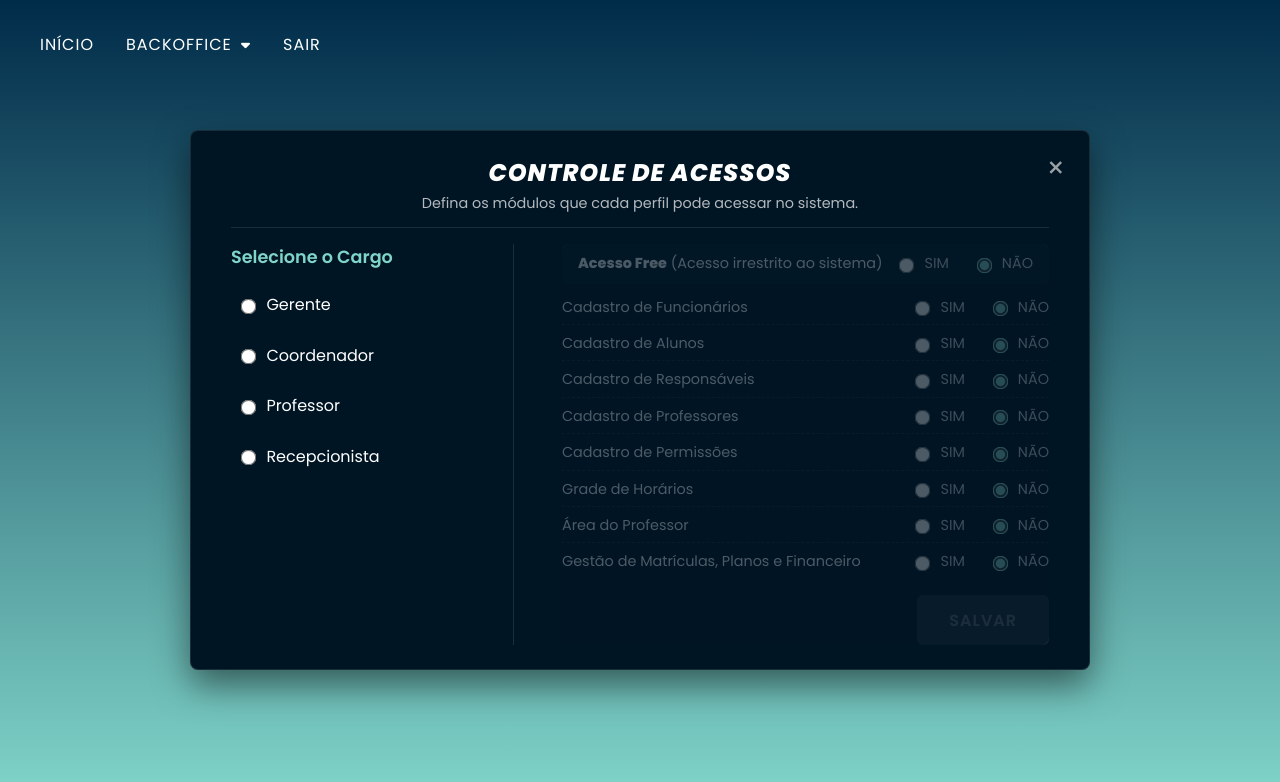
After one commit to avernax-droid/MyGym, a Flask app: page /backoffice/permissoes in a window 1280 px wide. The commit adds this page. Shown: the top 782 px of the page. Run offline with Flask 3, Linux system fonts and the light colour scheme; the visitor is signed in with stand-in values (Sample User, id 1).

Commit message:
Implementação do Controle de Acessos, matriz de permissões, ajustes de menu dinâmico e melhorias visuais

```diff
--- a/server.py
+++ b/server.py
@@ -18,9 +18,12 @@
 # 03/08/26: Atualização da rota index para validar login com banco de dados e redirect com parâmetro show_login.
 # 03/08/26: Adição de validação de existência na base (funcionarios/professores/alunos) antes de criar o usuário.
 # 03/08/26: Ajuste na validação do Professor para buscar na tabela funcionarios (Opção B) e correção de aspas na msg_erro.
+# 04/08/26: Implementação do decorador de segurança @requer_permissao e criação das rotas para o Controle de Acessos.
+# 04/08/26: Alteração na rota /api/permissoes/salvar para aplicar lógica de UPDATE caso o registro exista, ou INSERT caso contrário.
 # ==============================================================================
 
 import os
+from functools import wraps
 from flask import Flask, render_template, request, session, redirect, url_for, jsonify
 from dotenv import load_dotenv
 import re
@@ -53,6 +56,55 @@ def is_mobile(user_agent):
             return True
 
     return False
+
+def requer_permissao(modulo):
+    """
+    Decorador para proteger as rotas. Verifica se o perfil logado tem acesso ao módulo
+    especificado ou se possui a chave mestra 'mod_free'.
+    """
+    def decorator(f):
+        @wraps(f)
+        def decorated_function(*args, **kwargs):
+            perfil = session.get('perfil')
+
+            # Se não estiver logado, redireciona para a capa
+            if not perfil:
+                return redirect(url_for('index'))
+
+            # O admin master tem acesso irrestrito
+            if perfil == 'admin':
+                return f(*args, **kwargs)
+
+            conn = get_connection()
+            if conn:
+                try:
+                    cursor = conn.cursor()
+                    # Verifica se o cargo tem acesso ao módulo solicitado OU ao módulo Free
+                    sql = """
+                        SELECT pode_acessar FROM permissoes_cargo
+                        WHERE cargo = %s AND (modulo = %s OR modulo = 'mod_free')
+                    """
+                    cursor.execute(sql, (perfil, modulo))
+                    permissoes = cursor.fetchall()
+
+                    tem_acesso = False
+                    for (pode_acessar,) in permissoes:
+                        if pode_acessar == 1:
+                            tem_acesso = True
+                            break
+
+                    if tem_acesso:
+                        return f(*args, **kwargs)
+                except Exception as e:
+                    print(f"Erro ao verificar permissão no banco: {e}")
+                finally:
+                    cursor.close()
+                    conn.close()
+
+            # Se não tiver acesso, bloqueia e retorna para a home
+            return redirect(url_for('index'))
+        return decorated_function
+    return decorator
 
 @app.route('/', methods=['GET', 'POST'])
 def index():
@@ -156,7 +208,6 @@ def cadastrar_usuario():
                     cursor.execute(sql_check, (nome_completo,))
                     existe = cursor.fetchone()
                     if not existe:
-                        # Removidas as aspas simples ao redor de {nome_completo} para evitar erro visual no JavaScript
                         msg_erro = f"{perfil.capitalize()} {nome_completo} não encontrado(a) na base de dados do sistema."
                         return redirect(url_for('index', erro_cadastro=msg_erro))
                 except Exception as e:
@@ -226,6 +277,7 @@ def buscar_funcionario():
     return jsonify({'encontrado': False})
 
 @app.route('/backoffice/funcionarios/novo')
+@requer_permissao('mod_cad_func')
 def novo_funcionario():
     """
     Rota para exibir o formulário de cadastro de novos funcionários no backoffice.
@@ -233,6 +285,7 @@ def novo_funcionario():
     return render_template('backoffice/cadastro_funcionario.html')
 
 @app.route('/backoffice/funcionarios/salvar', methods=['POST'])
+@requer_permissao('mod_cad_func')
 def salvar_funcionario():
     """
     Rota responsável por receber os dados do formulário, verificar se possui ID
@@ -277,5 +330,91 @@ def salvar_funcionario():
 
     return redirect(url_for('novo_funcionario'))
 
+# ==============================================================================
+# ROTAS DO CONTROLE DE ACESSOS E PERMISSÕES
+# ==============================================================================
+
+@app.route('/backoffice/permissoes')
+@requer_permissao('mod_cad_perm')
+def controles_de_acesso():
+    """
+    Renderiza a interface do Controle de Acessos.
+    """
+    return render_template('backoffice/permissoes.html')
+
+@app.route('/api/permissoes/buscar', methods=['GET'])
+def buscar_permissoes():
+    """
+    Rota API que busca no banco de dados todas as permissões cadastradas para um cargo específico.
+    """
+    cargo = request.args.get('cargo')
+    if not cargo:
+        return jsonify({'sucesso': False, 'msg': 'Cargo não informado.'})
+
+    conn = get_connection()
+    if conn:
+        try:
+            cursor = conn.cursor()
+            sql = "SELECT modulo, pode_acessar FROM permissoes_cargo WHERE cargo = %s"
+            cursor.execute(sql, (cargo,))
+            rows = cursor.fetchall()
+
+            # Monta um dicionário com os módulos (ex: {'mod_free': 1, 'mod_cad_func': 0})
+            permissoes = {row[0]: row[1] for row in rows}
+
+            return jsonify({'sucesso': True, 'permissoes': permissoes})
+        except Exception as e:
+            print(f"Erro ao buscar permissões via API: {e}")
+        finally:
+            cursor.close()
+            conn.close()
+
+    return jsonify({'sucesso': False})
+
+@app.route('/api/permissoes/salvar', methods=['POST'])
+@requer_permissao('mod_cad_perm')
+def salvar_permissoes():
+    """
+    Rota API que recebe um JSON com o cargo e a matriz de permissões
+    para gravar na tabela permissoes_cargo (via UPDATE ou INSERT).
+    """
+    dados = request.get_json()
+    cargo = dados.get('cargo')
+    permissoes = dados.get('permissoes') # Dicionário de módulos e valores (1 ou 0)
+
+    if not cargo or not permissoes:
+        return jsonify({'sucesso': False, 'msg': 'Dados incompletos.'})
+
+    conn = get_connection()
+    if conn:
+        try:
+            cursor = conn.cursor()
+
+            # Percorre cada permissão enviada da tela
+            for modulo, valor in permissoes.items():
+                # Verifica se a regra de permissão para este cargo e módulo já existe
+                cursor.execute("SELECT id FROM permissoes_cargo WHERE cargo = %s AND modulo = %s", (cargo, modulo))
+                registro = cursor.fetchone()
+
+                if registro:
+                    # Se existe, atualiza o valor
+                    sql_update = "UPDATE permissoes_cargo SET pode_acessar = %s WHERE id = %s"
+                    cursor.execute(sql_update, (valor, registro[0]))
+                else:
+                    # Se não existe, cria o novo registro
+                    sql_insert = "INSERT INTO permissoes_cargo (cargo, modulo, pode_acessar) VALUES (%s, %s, %s)"
+                    cursor.execute(sql_insert, (cargo, modulo, valor))
+
+            conn.commit()
+            return jsonify({'sucesso': True})
+        except Exception as e:
+            print(f"Erro ao salvar permissões no banco: {e}")
+            conn.rollback()
+        finally:
+            cursor.close()
+            conn.close()
+
+    return jsonify({'sucesso': False})
+
 if __name__ == '__main__':
     app.run(host='0.0.0.0', port=5000, debug=True)
--- /dev/null
+++ b/templates/backoffice/permissoes.html
@@ -0,0 +1,461 @@
+{# ==============================================================================
+# PROJETO: MyGym
+# MÓDULO: templates/backoffice/permissoes.html
+# DATA DE CRIAÇÃO: 04/08/26
+# TÍTULO: Controle de Acessos
+# FUNÇÃO: Interface para gerenciamento da tabela permissoes_cargo. Permite
+#         selecionar um cargo e definir "SIM" ou "NÃO" para o acesso a cada módulo.
+#
+# HISTÓRICO DE ALTERAÇÕES:
+# 04/08/26: Criação da interface com lista vertical de cargos e matriz de permissões.
+# 04/08/26: Integração do JavaScript (AJAX) com as rotas reais do backend.
+# 04/08/26: Compactação de layout para evitar rolagem, botão renomeado para "Salvar",
+#           remoção do texto de overlay e adição do botão "X" de fechamento.
+# 04/08/26: Adição da rotina de limpeza de tela (reset visual e overlay) após o salvamento com sucesso.
+# ============================================================================== #}
+
+{% extends "base.html" %}
+
+{% block title %}Controle de Acessos - MyGym{% endblock %}
+
+{% block head %}
+<style>
+    .container-permissoes {
+        background-color: #001524;
+        border: 1px solid rgba(255, 255, 255, 0.1);
+        padding: 1.5rem 2.5rem;
+        border-radius: 8px;
+        width: 100%;
+        max-width: 900px;
+        box-shadow: 0px 15px 35px rgba(0, 0, 0, 0.5);
+        color: #FFFFFF;
+        box-sizing: border-box;
+        display: flex;
+        flex-direction: column;
+        gap: 1rem;
+        position: relative;
+    }
+
+    .btn-fechar-painel {
+        position: absolute;
+        top: 1rem;
+        right: 1.5rem;
+        font-size: 1.8rem;
+        color: #FFFFFF;
+        text-decoration: none;
+        opacity: 0.6;
+        transition: opacity 0.3s ease;
+    }
+
+    .btn-fechar-painel:hover {
+        opacity: 1;
+    }
+
+    .header-pagina {
+        text-align: center;
+        border-bottom: 1px solid rgba(255, 255, 255, 0.1);
+        padding-bottom: 0.8rem;
+    }
+
+    .header-pagina h1 {
+        font-size: 1.5rem;
+        font-weight: 800;
+        font-style: italic;
+        margin: 0 0 0.2rem 0;
+        letter-spacing: 1px;
+        color: #FFFFFF;
+    }
+
+    .header-pagina p {
+        margin: 0;
+        font-size: 0.9rem;
+        color: rgba(255, 255, 255, 0.7);
+    }
+
+    .layout-duas-colunas {
+        display: flex;
+        gap: 3rem;
+    }
+
+    .coluna-cargos {
+        flex: 1;
+        min-width: 250px;
+        border-right: 1px solid rgba(255, 255, 255, 0.1);
+        padding-right: 2rem;
+    }
+
+    .coluna-cargos h2 {
+        font-size: 1.1rem;
+        font-weight: 600;
+        margin-top: 0;
+        margin-bottom: 1rem;
+        color: #80D5C9;
+    }
+
+    .lista-cargos {
+        display: flex;
+        flex-direction: column;
+        gap: 0.8rem;
+    }
+
+    .radio-cargo-wrapper .radio-item {
+        font-size: 1rem;
+        color: #FFFFFF;
+        padding: 0.4rem;
+        border-radius: 6px;
+        transition: background-color 0.2s ease;
+    }
+
+    .radio-cargo-wrapper .radio-item:hover {
+        background-color: rgba(255, 255, 255, 0.05);
+    }
+
+    .radio-cargo-wrapper input[type="radio"]:checked + span {
+        color: #80D5C9;
+        font-weight: 600;
+    }
+
+    .coluna-permissoes {
+        flex: 2;
+        display: flex;
+        flex-direction: column;
+    }
+
+    .overlay-permissoes {
+        position: relative;
+    }
+
+    .overlay-permissoes::after {
+        content: "";
+        position: absolute;
+        top: 0;
+        left: 0;
+        right: 0;
+        bottom: 0;
+        background-color: rgba(0, 21, 36, 0.7);
+        z-index: 10;
+        border-radius: 8px;
+    }
+
+    .overlay-permissoes.ativo::after {
+        display: none;
+    }
+
+    .lista-modulos {
+        display: flex;
+        flex-direction: column;
+        gap: 0.5rem;
+    }
+
+    .linha-modulo {
+        display: flex;
+        justify-content: space-between;
+        align-items: center;
+        padding-bottom: 0.4rem;
+        border-bottom: 1px dashed rgba(255, 255, 255, 0.1);
+    }
+
+    .linha-modulo:last-child {
+        border-bottom: none;
+    }
+
+    .linha-modulo.destaque-free {
+        background-color: rgba(128, 213, 201, 0.05);
+        padding: 0.6rem 1rem;
+        border-radius: 6px;
+        border-bottom: none;
+        margin-bottom: 0.3rem;
+    }
+
+    .nome-modulo {
+        font-size: 0.9rem;
+        color: #FFFFFF;
+        flex: 1;
+    }
+
+    .opcoes-sim-nao {
+        display: flex;
+        gap: 1.5rem;
+        min-width: 150px;
+        justify-content: flex-end;
+    }
+
+    .opcoes-sim-nao .radio-item {
+        margin-bottom: 0;
+    }
+
+    .form-acoes {
+        display: flex;
+        gap: 1rem;
+        margin-top: 1rem;
+        justify-content: flex-end;
+    }
+
+    .btn-custom {
+        padding: 0.8rem 2rem;
+        border-radius: 6px;
+        font-family: var(--fonte-principal);
+        font-size: 1rem;
+        font-weight: 600;
+        cursor: pointer;
+        text-transform: uppercase;
+        letter-spacing: 1px;
+        text-decoration: none;
+        text-align: center;
+        transition: all 0.3s ease;
+        border: none;
+    }
+
+    .btn-salvar {
+        background-color: #80D5C9;
+        color: #002B49;
+    }
+
+    .btn-salvar:disabled {
+        background-color: rgba(255, 255, 255, 0.1);
+        color: rgba(255, 255, 255, 0.3);
+        cursor: not-allowed;
+    }
+
+    .btn-salvar:not(:disabled):hover {
+        background-color: #ffffff;
+    }
+
+    .status-msg {
+        display: none;
+        text-align: right;
+        margin-top: 0.5rem;
+        font-size: 0.9rem;
+    }
+
+    .sucesso { color: #80D5C9; }
+    .erro { color: #ff6b6b; }
+
+</style>
+{% endblock %}
+
+{% block content %}
+<div class="container-permissoes">
+    <a href="/" class="btn-fechar-painel" title="Fechar">&times;</a>
+
+    <header class="header-pagina">
+        <h1>CONTROLE DE ACESSOS</h1>
+        <p>Defina os módulos que cada perfil pode acessar no sistema.</p>
+    </header>
+
+    <div class="layout-duas-colunas">
+
+        <div class="coluna-cargos">
+            <h2>Selecione o Cargo</h2>
+            <div class="lista-cargos radio-cargo-wrapper">
+                <label class="radio-item">
+                    <input type="radio" name="cargo_selecionado" value="gerente">
+                    <span>Gerente</span>
+                </label>
+                <label class="radio-item">
+                    <input type="radio" name="cargo_selecionado" value="coordenador">
+                    <span>Coordenador</span>
+                </label>
+                <label class="radio-item">
+                    <input type="radio" name="cargo_selecionado" value="professor">
+                    <span>Professor</span>
+                </label>
+                <label class="radio-item">
+                    <input type="radio" name="cargo_selecionado" value="recepcionista">
+                    <span>Recepcionista</span>
+                </label>
+            </div>
+        </div>
+
+        <div class="coluna-permissoes overlay-permissoes" id="painelPermissoes">
+            <form id="formPermissoes">
+                <div class="lista-modulos">
+
+                    <div class="linha-modulo destaque-free">
+                        <span class="nome-modulo"><strong>Acesso Free</strong> (Acesso irrestrito ao sistema)</span>
+                        <div class="opcoes-sim-nao">
+                            <label class="radio-item">
+                                <input type="radio" name="mod_free" value="1" class="trigger-free"> SIM
+                            </label>
+                            <label class="radio-item">
+                                <input type="radio" name="mod_free" value="0" class="trigger-free" checked> NÃO
+                            </label>
+                        </div>
+                    </div>
+
+                    {% set modulos = [
+                        ('mod_cad_func', 'Cadastro de Funcionários'),
+                        ('mod_cad_aluno', 'Cadastro de Alunos'),
+                        ('mod_cad_resp', 'Cadastro de Responsáveis'),
+                        ('mod_cad_prof', 'Cadastro de Professores'),
+                        ('mod_cad_perm', 'Cadastro de Permissões'),
+                        ('mod_grade', 'Grade de Horários'),
+                        ('mod_area_prof', 'Área do Professor'),
+                        ('mod_finan_planos', 'Gestão de Matrículas, Planos e Financeiro')
+                    ] %}
+
+                    {% for input_name, label_text in modulos %}
+                    <div class="linha-modulo">
+                        <span class="nome-modulo">{{ label_text }}</span>
+                        <div class="opcoes-sim-nao">
+                            <label class="radio-item">
+                                <input type="radio" name="{{ input_name }}" value="1" class="perm-padrao"> SIM
+                            </label>
+                            <label class="radio-item">
+                                <input type="radio" name="{{ input_name }}" value="0" class="perm-padrao" checked> NÃO
+                            </label>
+                        </div>
+                    </div>
+                    {% endfor %}
+
+                </div>
+
+                <div class="status-msg" id="msgStatus">Configurações salvas com sucesso!</div>
+
+                <div class="form-acoes">
+                    <button type="button" id="btnSalvar" class="btn-custom btn-salvar" disabled>Salvar</button>
+                </div>
+            </form>
+        </div>
+    </div>
+</div>
+
+<script>
+    document.addEventListener("DOMContentLoaded", function() {
+        const radiosCargos = document.querySelectorAll('input[name="cargo_selecionado"]');
+        const painelPermissoes = document.getElementById("painelPermissoes");
+        const btnSalvar = document.getElementById("btnSalvar");
+        const radiosFree = document.querySelectorAll('.trigger-free');
+        const radiosPadrao = document.querySelectorAll('.perm-padrao');
+        const msgStatus = document.getElementById('msgStatus');
+        const formPermissoes = document.getElementById('formPermissoes');
+
+        let cargoAtual = null;
+
+        radiosCargos.forEach(radio => {
+            radio.addEventListener('change', function() {
+                if (this.checked) {
+                    cargoAtual = this.value;
+                    painelPermissoes.classList.add('ativo');
+                    btnSalvar.disabled = false;
+                    msgStatus.style.display = 'none';
+
+                    fetch(`/api/permissoes/buscar?cargo=${cargoAtual}`)
+                        .then(response => response.json())
+                        .then(data => {
+                            formPermissoes.reset();
+                            this.checked = true;
+
+                            if (data.sucesso && data.permissoes) {
+                                for (const [modulo, valor] of Object.entries(data.permissoes)) {
+                                    const radioAlvo = document.querySelector(`input[name="${modulo}"][value="${valor}"]`);
+                                    if (radioAlvo) {
+                                        radioAlvo.checked = true;
+                                    }
+                                }
+                            }
+                            lidarComAcessoFree();
+                        })
+                        .catch(error => {
+                            console.error("Erro ao buscar permissões:", error);
+                        });
+                }
+            });
+        });
+
+        function lidarComAcessoFree() {
+            const isFree = document.querySelector('input[name="mod_free"][value="1"]').checked;
+
+            radiosPadrao.forEach(radio => {
+                if (isFree) {
+                    if (radio.value === "1") {
+                        radio.checked = true;
+                    }
+                    radio.disabled = true;
+                } else {
+                    radio.disabled = false;
+                }
+            });
+        }
+
+        radiosFree.forEach(radio => {
+            radio.addEventListener('change', lidarComAcessoFree);
+        });
+
+        btnSalvar.addEventListener('click', function() {
+            if (!cargoAtual) return;
+
+            btnSalvar.disabled = true;
+            btnSalvar.textContent = "Salvando...";
+
+            const formData = new FormData(formPermissoes);
+            const permissoes = {};
+
+            for (const [key, value] of formData.entries()) {
+                permissoes[key] = parseInt(value);
+            }
+
+            const payload = {
+                cargo: cargoAtual,
+                permissoes: permissoes
+            };
+
+            fetch('/api/permissoes/salvar', {
+                method: 'POST',
+                headers: {
+                    'Content-Type': 'application/json'
+                },
+                body: JSON.stringify(payload)
+            })
+            .then(response => response.json())
+            .then(data => {
+                if (data.sucesso) {
+                    msgStatus.textContent = `Permissões salvas com sucesso!`;
+                    msgStatus.className = 'status-msg sucesso';
+                } else {
+                    msgStatus.textContent = "Erro ao salvar as permissões.";
+                    msgStatus.className = 'status-msg erro';
+                }
+
+                msgStatus.style.display = 'block';
+                btnSalvar.textContent = "Salvar";
+
+                // Rotina de limpeza após 2 segundos
+                setTimeout(() => {
+                    msgStatus.style.display = 'none';
+
+                    if (data.sucesso) {
+                        // Limpa o formulário de permissões
+                        formPermissoes.reset();
+
+                        // Desmarca o radio button do cargo selecionado
+                        const cargoRadio = document.querySelector(`input[name="cargo_selecionado"][value="${cargoAtual}"]`);
+                        if (cargoRadio) {
+                            cargoRadio.checked = false;
+                        }
+                        cargoAtual = null;
+
+                        // Ativa novamente o overlay (cortina escura)
+                        painelPermissoes.classList.remove('ativo');
+
+                        // Garante que o botão salvar fique desabilitado
+                        btnSalvar.disabled = true;
+                    } else {
+                        // Em caso de erro, apenas reabilita o botão para tentar de novo
+                        btnSalvar.disabled = false;
+                    }
+                }, 2000);
+            })
+            .catch(error => {
+                console.error("Erro ao salvar:", error);
+                msgStatus.textContent = "Erro de conexão ao tentar salvar.";
+                msgStatus.className = 'status-msg erro';
+                msgStatus.style.display = 'block';
+
+                btnSalvar.textContent = "Salvar";
+                btnSalvar.disabled = false;
+            });
+        });
+    });
+</script>
+{% endblock %}
--- a/templates/base.html
+++ b/templates/base.html
@@ -13,6 +13,7 @@ HISTÓRICO DE ALTERAÇÕES:
 26/07/30: Inclusão do FontAwesome (ícones) e estilos globais para radio buttons e senhas com ícone.
 31/07/26: Ocultação do menu Backoffice na barra de navegação para usuários não logados e atualização de rota.
 01/08/26: Remoção do menu Backoffice para centralização das regras no cover.html.
+04/08/26: Implementação das regras de renderização dinâmica no menu superior (Backoffice, Área do Professor e Controles de Acesso) baseadas no perfil da sessão.
 ==============================================================================
 #}
 
@@ -277,7 +278,37 @@ HISTÓRICO DE ALTERAÇÕES:
 
     <!-- Navegação Topo Esquerdo -->
     <nav class="top-nav" id="menuSuperior">
-        {% block nav_links %}{% endblock %}
+        {% block nav_links %}
+            {% if session.get('perfil') %}
+
+                <!-- Link público acessível para todos os perfis logados -->
+                <a href="/">Início</a>
+
+                <!-- Regra Backoffice: apenas hierarquias administrativas -->
+                {% if session.get('perfil') in ['admin', 'gerente', 'coordenador', 'recepcionista'] %}
+                <div class="dropdown">
+                    <a href="javascript:void(0)">Backoffice <i class="fas fa-caret-down" style="font-size: 0.9em; margin-left: 4px;"></i></a>
+                    <div class="dropdown-content">
+                        <a href="/backoffice/funcionarios/novo">Cadastrar Funcionários</a>
+
+                        <!-- Regra Controles de Acesso: apenas admin e gerente -->
+                        {% if session.get('perfil') in ['admin', 'gerente'] %}
+                        <a href="/backoffice/permissoes">Controles de Acesso</a>
+                        {% endif %}
+                    </div>
+                </div>
+                {% endif %}
+
+                <!-- Regra Área do Professor: estritamente para professores -->
+                {% if session.get('perfil') == 'professor' %}
+                <a href="/area_professor">Área do Professor</a>
+                {% endif %}
+
+                <!-- Logout visível para todos -->
+                <a href="/logout">Sair</a>
+
+            {% endif %}
+        {% endblock %}
     </nav>
 
     {% block content %}{% endblock %}
```
Also changed, not shown: templates/backoffice/cadastro_funcionario.html (+3 -4 lines), templates/cover.html (+24 -15 lines).
